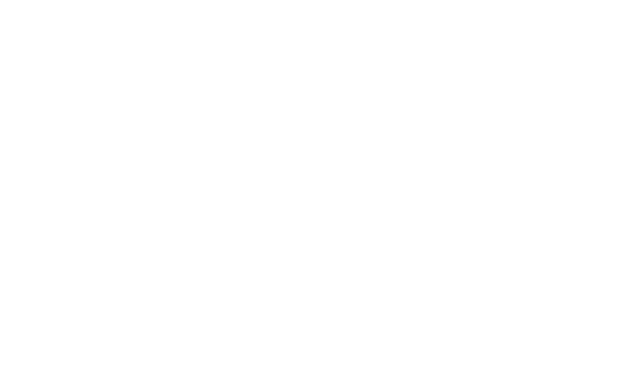
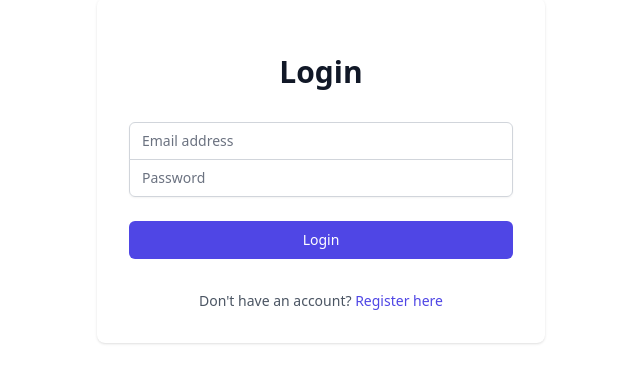
Before and after one commit to Runeword/troov, a Nuxt app in the folder frontend/: page /login in a window 1280 px wide. Before the commit this address had no page. Shown: the part 198-580 px from the top of the page, without its empty margins (319-959 px from the left). Built offline with nearby package versions, Linux system fonts and the light colour scheme.

Commit message:
feat(auth): add the login page

```diff
--- /dev/null
+++ b/frontend/pages/login.vue
@@ -0,0 +1,89 @@
+<template>
+  <div class="min-h-[calc(100vh-4rem)] flex items-center justify-center">
+    <div class="max-w-md w-full space-y-8 p-8 bg-white rounded-lg shadow">
+      <div>
+        <h2 class="mt-6 text-center text-3xl font-extrabold text-gray-900">
+          Login
+        </h2>
+      </div>
+      <form class="mt-8 space-y-6" @submit.prevent="handleLogin">
+        <div class="rounded-md shadow-sm -space-y-px">
+          <div>
+            <label for="email" class="sr-only">Email</label>
+            <input
+              id="email"
+              v-model="email"
+              name="email"
+              type="email"
+              required
+              class="appearance-none rounded-none relative block w-full px-3 py-2 border border-gray-300 placeholder-gray-500 text-gray-900 rounded-t-md focus:outline-none focus:ring-indigo-500 focus:border-indigo-500 focus:z-10 sm:text-sm"
+              placeholder="Email address"
+            >
+          </div>
+          <div>
+            <label for="password" class="sr-only">Password</label>
+            <input
+              id="password"
+              v-model="password"
+              name="password"
+              type="password"
+              required
+              class="appearance-none rounded-none relative block w-full px-3 py-2 border border-gray-300 placeholder-gray-500 text-gray-900 rounded-b-md focus:outline-none focus:ring-indigo-500 focus:border-indigo-500 focus:z-10 sm:text-sm"
+              placeholder="Password"
+            >
+          </div>
+        </div>
+
+        <div>
+          <button
+            type="submit"
+            class="group relative w-full flex justify-center py-2 px-4 border border-transparent text-sm font-medium rounded-md text-white bg-indigo-600 hover:bg-indigo-700 focus:outline-none focus:ring-2 focus:ring-offset-2 focus:ring-indigo-500"
+          >
+            Login
+          </button>
+        </div>
+      </form>
+      <div class="text-center">
+        <p class="mt-2 text-sm text-gray-600">
+          Don't have an account?
+          <NuxtLink to="/register" class="font-medium text-indigo-600 hover:text-indigo-500">
+            Register here
+          </NuxtLink>
+        </p>
+      </div>
+    </div>
+  </div>
+</template>
+
+<script setup>
+const email = ref('')
+const password = ref('')
+const router = useRouter()
+
+const handleLogin = async () => {
+  try {
+    // Send login info to the backend to retrieve the JWT
+    const response = await fetch('http://localhost:3001/api/auth/login', {
+      method: 'POST',
+      headers: {
+        'Content-Type': 'application/json',
+      },
+      body: JSON.stringify({
+        email: email.value,
+        password: password.value,
+      }),
+    })
+
+    // If successful, Set the JWT in the local storage and redirect to the objects page
+    const data = await response.json()
+    if (response.ok) {
+      localStorage.setItem('token', data.token)
+      router.push('/objects')
+    } else {
+      alert(data.message || 'Login failed')
+    }
+  } catch (error) {
+    alert('An error occurred during login')
+  }
+}
+</script>
--- /dev/null
+++ b/frontend/pages/objects.vue
@@ -0,0 +1,8 @@
+<template>
+  <div>
+    objects
+  </div>
+</template>
+
+<script setup>
+</script>
```
